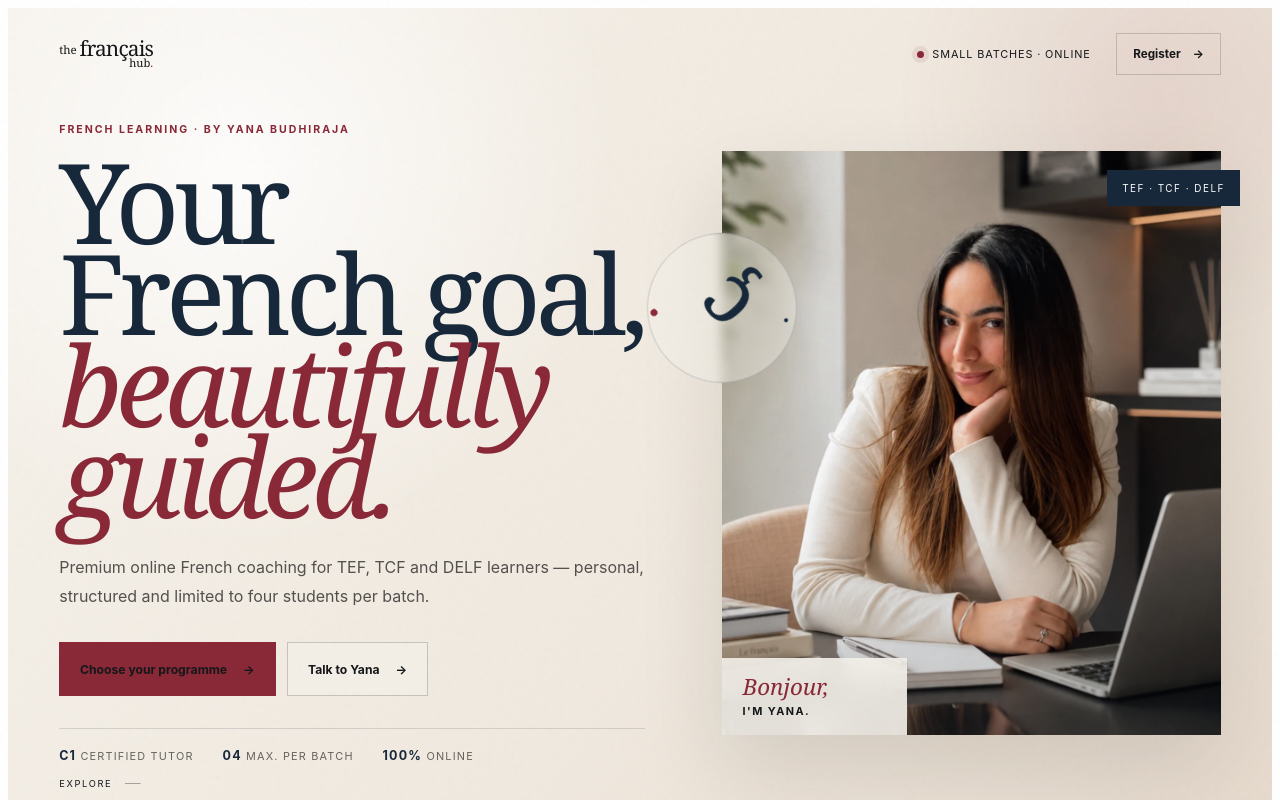
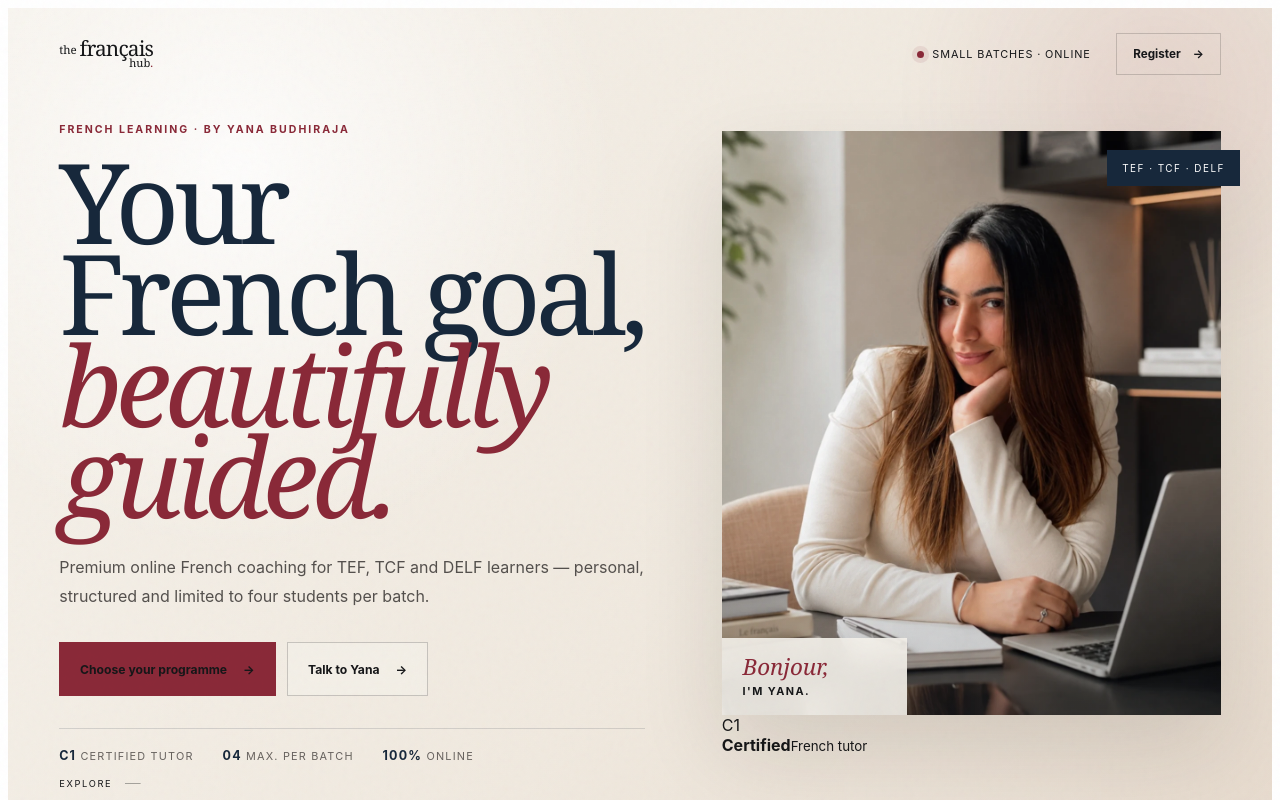
Before and after one commit to theprathambatra/Yana-TFH, a Next.js app: page /v2 in a window 1280 px wide. Shown: the top 800 px of the page. Built offline with nearby package versions, Linux system fonts and the light colour scheme.

Commit message:
Update V2Landing.tsx

```diff
--- a/components/v2/V2Landing.tsx
+++ b/components/v2/V2Landing.tsx
@@ -210,7 +210,25 @@ export function V2Landing() {
             <div className={styles.heroImageShade} />
             <div className={styles.imageNote}><span>Bonjour,</span><strong>I&apos;m Yana.</strong></div>
           </div>
-          <div className={styles.heroOrbit} aria-hidden="true"><span>ç</span></div>
+          <motion.div
+  className={styles.heroCredential}
+  aria-hidden="true"
+  initial={{ opacity: 0, x: -24 }}
+  animate={{ opacity: 1, x: 0 }}
+  whileHover={{ y: -4 }}
+  transition={{
+    duration: .8,
+    delay: .55,
+    ease: [0.22, 1, 0.36, 1]
+  }}
+>
+  <span className={styles.credentialLevel}>C1</span>
+
+  <div className={styles.credentialCopy}>
+    <strong>Certified</strong>
+    <small>French tutor</small>
+  </div>
+</motion.div>
           <div className={styles.heroTag}>TEF · TCF · DELF</div>
         </motion.div>
 
```
